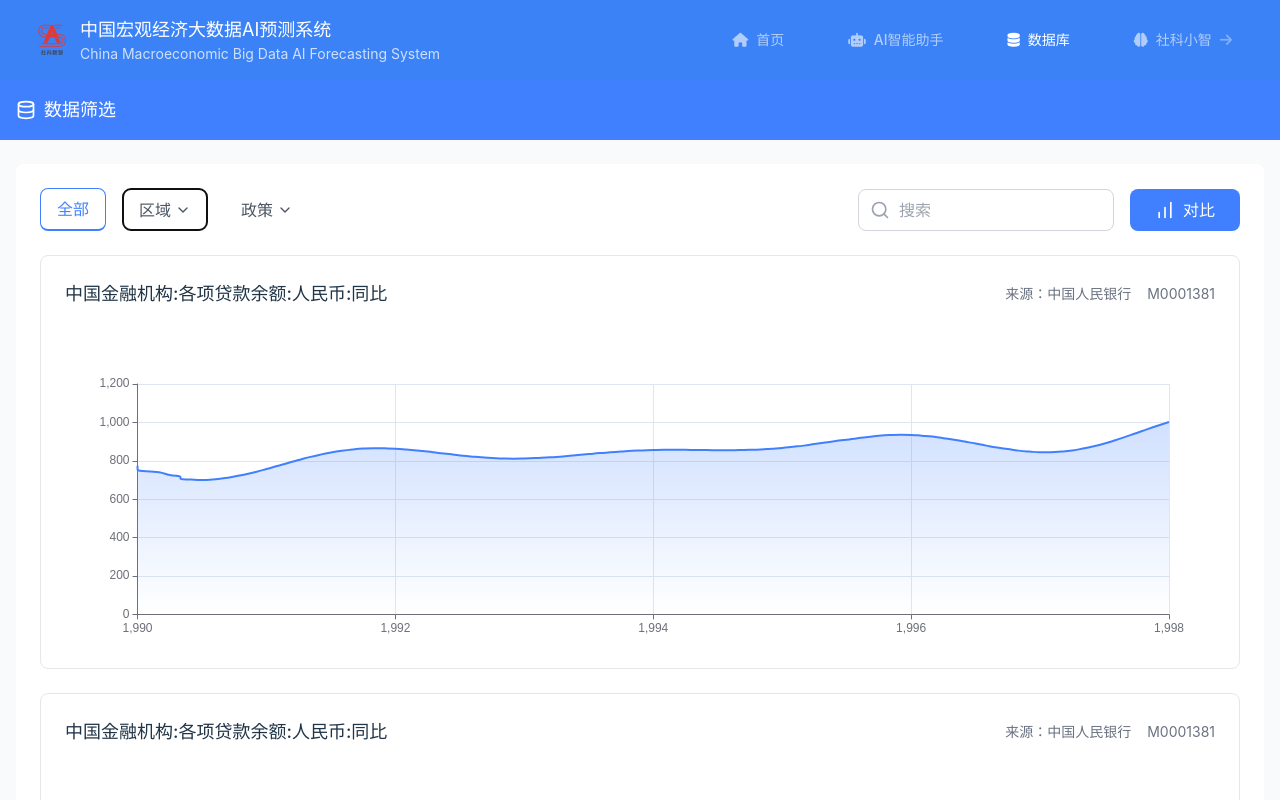
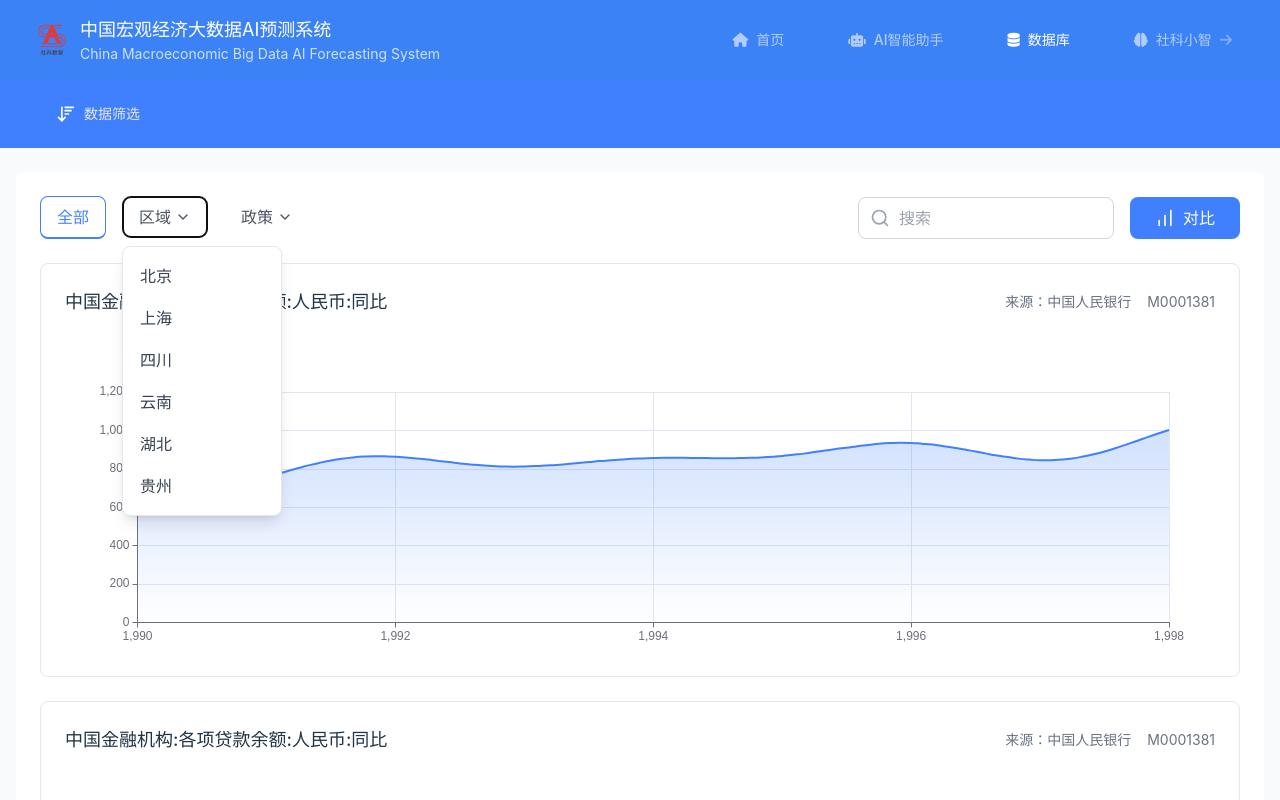
Before and after one commit to leebox20/mac-eco-web, a Vue app: page /database in a window 1280 px wide. Both pictures are taken after a click on the button "区域". Shown: the top 800 px of the page. Built offline with nearby package versions, Linux system fonts and the light colour scheme.

Commit message:
修复数据刷选图标

```diff
--- a/src/views/Database.vue
+++ b/src/views/Database.vue
@@ -4,10 +4,10 @@
 
 
     <!-- Subheader -->
-    <div class="bg-[#4080ff] text-white py-4">
-      <div class="container mx-auto px-4 flex items-center space-x-2">
-        <DatabaseIcon class="h-5 w-5" />
-        <span class="text-lg">数据筛选</span>
+    <div class="bg-[#4080ff] text-white py-6 px-4">
+      <div class="container mx-auto px-10 flex items-center space-x-2">
+        <arrow-down-wide-narrow class="h-5 w-5" />
+        <span class="text-sm text-gray-200">数据筛选</span>
       </div>
     </div>
 
@@ -18,14 +18,42 @@
         <div class="flex items-center justify-between mb-6">
           <div class="flex space-x-4">
             <button class="text-[#4080ff] font-medium border-b-2 border-[#4080ff] px-4 py-2">全部</button>
-            <button class="text-gray-600 hover:text-[#4080ff] px-4 py-2 flex items-center">
+            <div class="relative group">
+              <button
+                class="text-gray-600 hover:text-[#4080ff] px-4 py-2 flex items-center"
+                @click="toggleDropdown('region')"
+              >
                 区域
                 <ChevronDownIcon class="h-4 w-4 ml-1" />
               </button>
-            <button class="text-gray-600 hover:text-[#4080ff] px-4 py-2 flex items-center">
+              <div
+                v-if="activeDropdown === 'region'"
+                class="absolute z-10 mt-2 w-40 bg-white rounded-lg shadow-lg py-2 border border-gray-200"
+              >
+                <button
+                  v-for="region in regions"
+                  :key="region"
+                  class="w-full text-left px-4 py-2 text-gray-700 hover:bg-gray-100 hover:text-[#4080ff]"
+                >
+                  {{ region }}
+                </button>
+              </div>
+            </div>
+            <div class="relative group">
+              <button
+                class="text-gray-600 hover:text-[#4080ff] px-4 py-2 flex items-center"
+                @click="toggleDropdown('policy')"
+              >
                 政策
                 <ChevronDownIcon class="h-4 w-4 ml-1" />
               </button>
+              <div
+                v-if="activeDropdown === 'policy'"
+                class="absolute z-10 mt-2 w-40 bg-white rounded-lg shadow-lg py-2 border border-gray-200"
+              >
+                <!-- Policy items would go here -->
+              </div>
+            </div>
           </div>
           <div class="flex items-center space-x-4">
             <div class="relative">
@@ -61,19 +89,18 @@
         </div>
       </div>
     </main>
-
     <TheFooter />
 
   </div>
 </template>
 
 <script setup>
-import TheHeader from '@/components/TheHeader.vue'
-import TheFooter from '@/components/TheFooter.vue'
-import { ref, onMounted } from 'vue'
+import { ref, onMounted, onUnmounted } from 'vue'
 import { use } from 'echarts/core'
 import { CanvasRenderer } from 'echarts/renderers'
 import { LineChart } from 'echarts/charts'
+import TheHeader from '@/components/TheHeader.vue'
+import TheFooter from '@/components/TheFooter.vue'
 import {
   GridComponent,
   TooltipComponent,
@@ -83,7 +110,7 @@ import {
 import VChart from 'vue-echarts'
 import {
   HomeIcon,
-  DatabaseIcon,
+  ArrowDownWideNarrow,
   UserIcon,
   SearchIcon,
   ChevronDownIcon,
@@ -181,6 +208,31 @@ const chartOption = ref({
     }
   ]
 })
+
+const activeDropdown = ref(null)
+const regions = ref(['北京', '上海', '四川', '云南', '湖北', '贵州'])
+
+const toggleDropdown = (dropdown) => {
+  if (activeDropdown.value === dropdown) {
+    activeDropdown.value = null
+  } else {
+    activeDropdown.value = dropdown
+  }
+}
+
+const closeDropdowns = (e) => {
+  if (!e.target.closest('.group')) {
+    activeDropdown.value = null
+  }
+}
+
+onMounted(() => {
+  document.addEventListener('click', closeDropdowns)
+})
+
+onUnmounted(() => {
+  document.removeEventListener('click', closeDropdowns)
+})
 </script>
 
 <style>
```
Also changed, not shown: 1 other file (tests, documents, lock files or other folders). Lines whose indentation alone changed are shown as unchanged.
